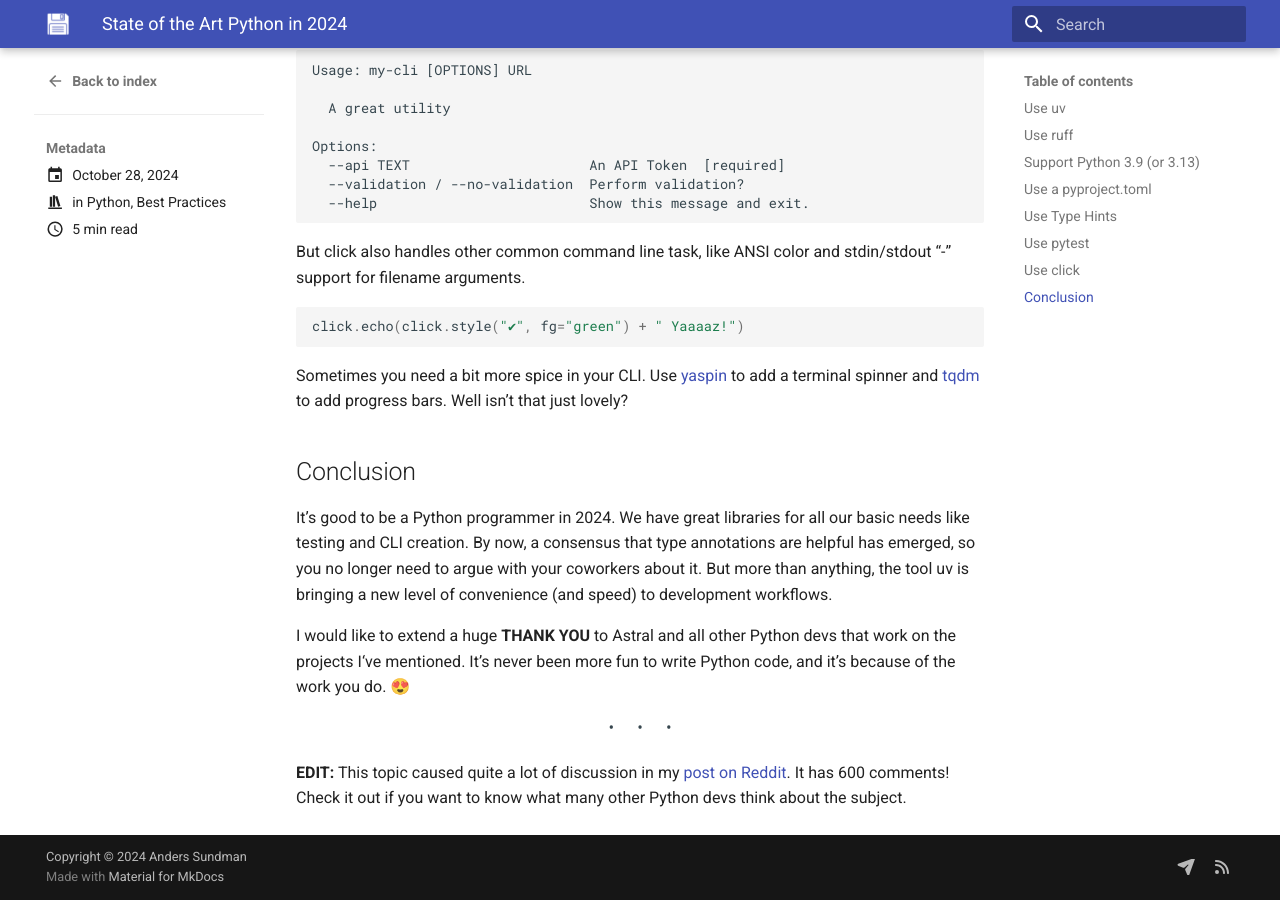
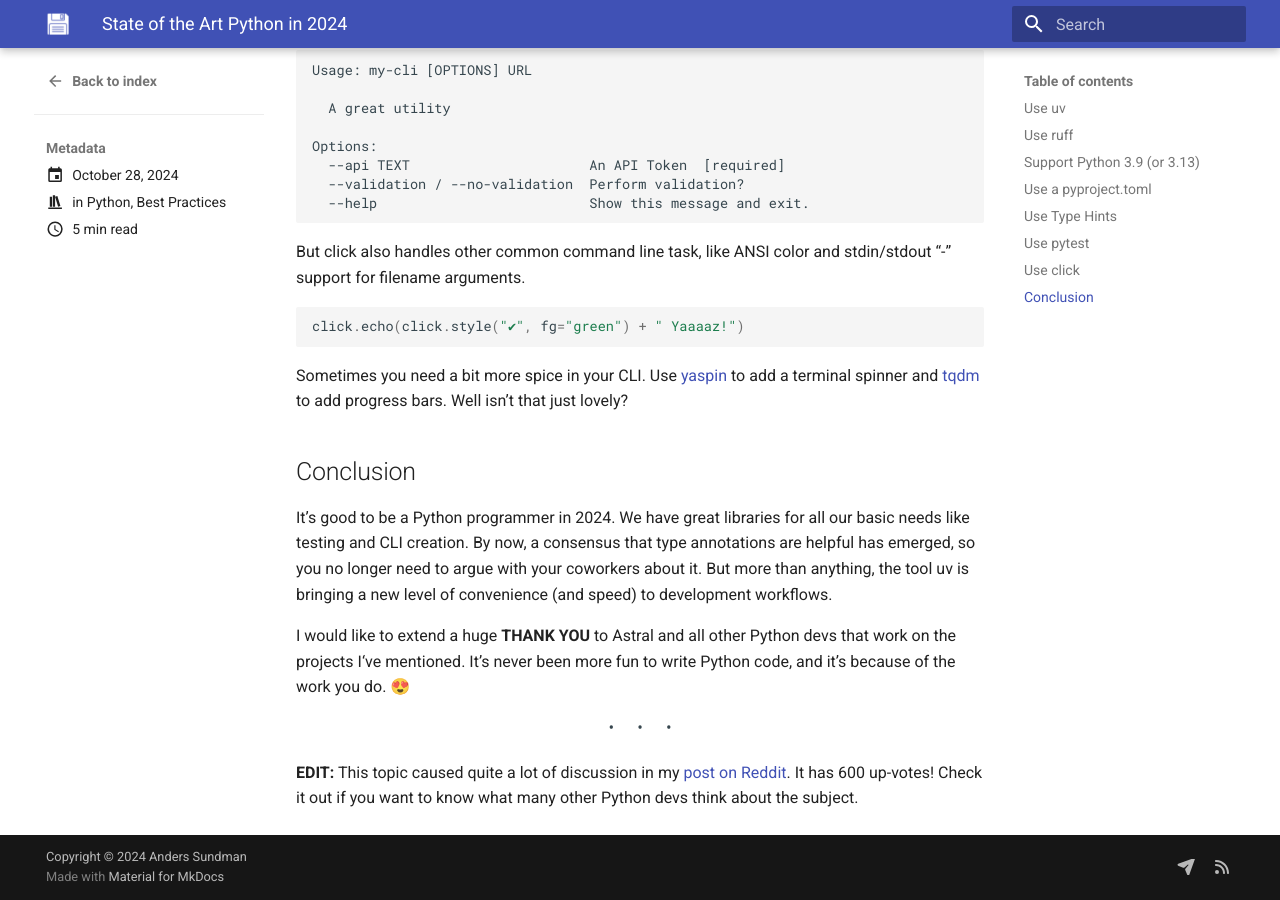
Before and after one commit to 4ZM/4zm.github.io, an MkDocs documentation site: the page built from docs/posts/2024-10-28-state-of-the-art-python-in-2024/state-of-the-art-python-in-2024.md, in a window 1280 px wide and 900 px high, scrolled down 3441 px. Built offline with MkDocs 1.6.1 and Material for MkDocs 9.7.7, drawn with Linux system fonts in a browser that asks for light colours.

Commit message:
fix comment -> upvote

```diff
--- a/docs/posts/2024-10-28-state-of-the-art-python-in-2024/state-of-the-art-python-in-2024.md
+++ b/docs/posts/2024-10-28-state-of-the-art-python-in-2024/state-of-the-art-python-in-2024.md
@@ -149,4 +149,4 @@ I would like to extend a huge **THANK YOU** to Astral and all other Python devs
 
 <pre><p style="text-align: center; margin-top: 0px; margin-bottom: 4pt;">•  •  •</p></pre>
 
-**EDIT:** This topic caused quite a lot of discussion in my [post on Reddit](https://www.reddit.com/r/Python/comments/1ghiln0/state_of_the_art_python_in_2024). It has 600 comments! Check it out if you want to know what many other Python devs think about the subject.
+**EDIT:** This topic caused quite a lot of discussion in my [post on Reddit](https://www.reddit.com/r/Python/comments/1ghiln0/state_of_the_art_python_in_2024). It has 600 up-votes! Check it out if you want to know what many other Python devs think about the subject.
```
